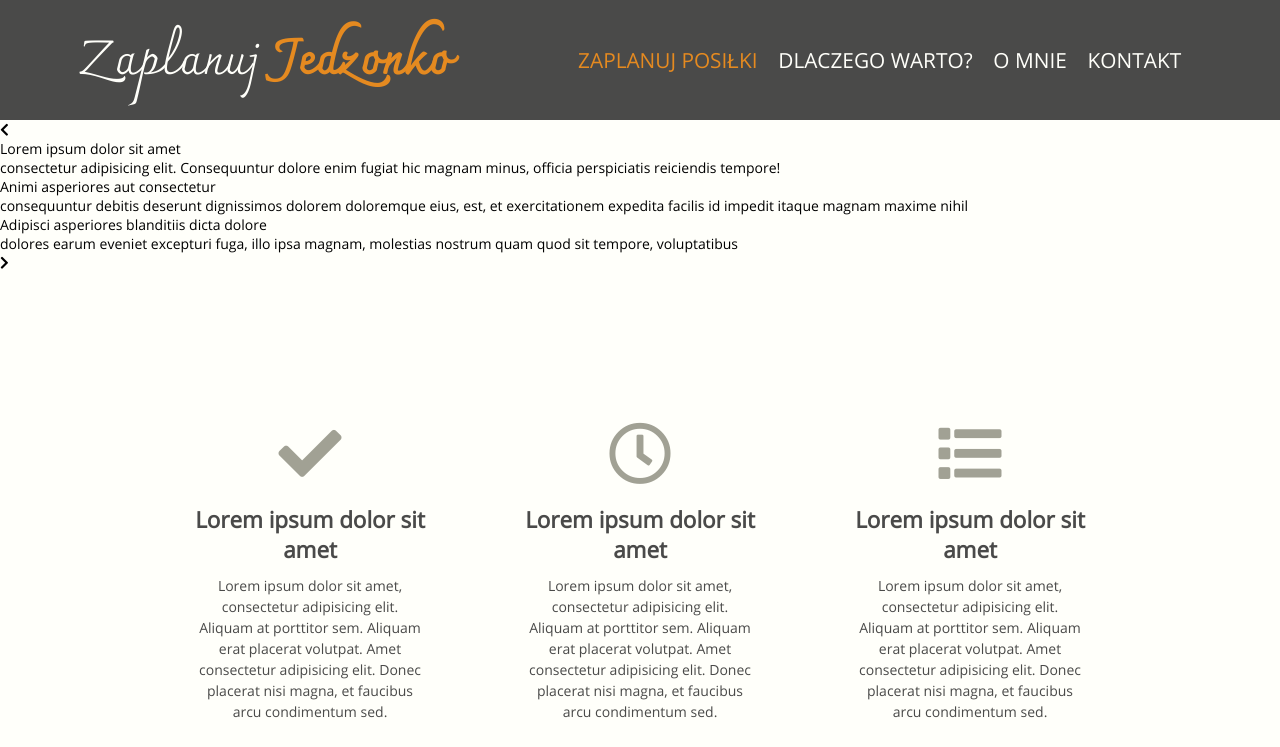
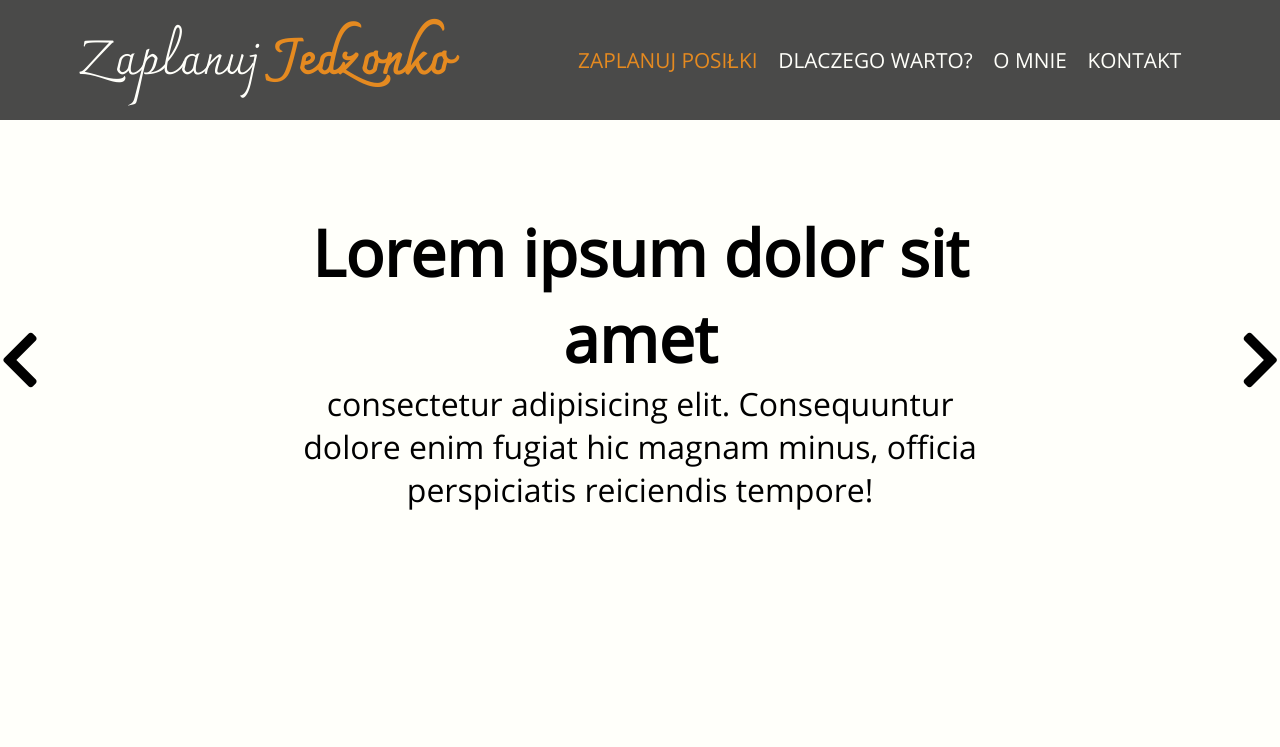
Before and after one commit to jaroslaw91/ScrumLab-Zaplanuj-Jedzonko, a website: page development/index.html in a window 1280 px wide. Shown: the top 747 px of the page. Drawn offline with nearby package versions, Linux system fonts and the light colour scheme; files that its build step writes are made by us from their sources.

Commit message:
1.2_Karuzela - css added

```diff
--- a/development/index.html
+++ b/development/index.html
@@ -29,17 +29,17 @@
     <div class="left-arrow">
         <i class="fas fa-chevron-left"></i></div>
     <div class="slide">
-        <p>Lorem ipsum dolor sit amet</p>
+        <h3>Lorem ipsum dolor sit amet</h3>
         <p>consectetur adipisicing elit. Consequuntur dolore enim fugiat hic magnam minus, officia perspiciatis
             reiciendis tempore!</p>
     </div>
     <div class="slide">
-        <p>Animi asperiores aut consectetur</p>
+        <h3>Animi asperiores aut consectetur</h3>
         <p>consequuntur debitis deserunt dignissimos dolorem doloremque eius, est, et exercitationem expedita facilis
             id impedit itaque magnam maxime nihil</p>
     </div>
     <div class="slide">
-        <p>Adipisci asperiores blanditiis dicta dolore</p>
+        <h3>Adipisci asperiores blanditiis dicta dolore</h3>
         <p>dolores earum eveniet excepturi fuga, illo ipsa magnam, molestias nostrum quam quod sit tempore,
             voluptatibus</p>
     </div>
--- a/development/scss/layout/landing-page/_slider.scss
+++ b/development/scss/layout/landing-page/_slider.scss
@@ -0,0 +1,32 @@
+.slider {
+  background-color: $white-color;
+  display: flex;
+  flex-direction: row;
+  align-items: center;
+  justify-content: center;
+  min-height: 30rem;
+  max-width: 1500px;
+  height: 25rem;
+  width: 100%;
+  margin: 0 auto;
+}
+
+.slide {
+  display: none;
+  padding: 20% 20%;
+}
+
+.visible-slide {
+  display: block;
+}
+
+.slide h3, .fas{
+  font-size: 4rem;
+}
+
+.slide p {
+  font-size: 2rem;
+}
+.slide h3, .fas, .slide p{
+  text-align: center;
+}
```
Also changed, not shown: development/app.html (+4 -4 lines).
